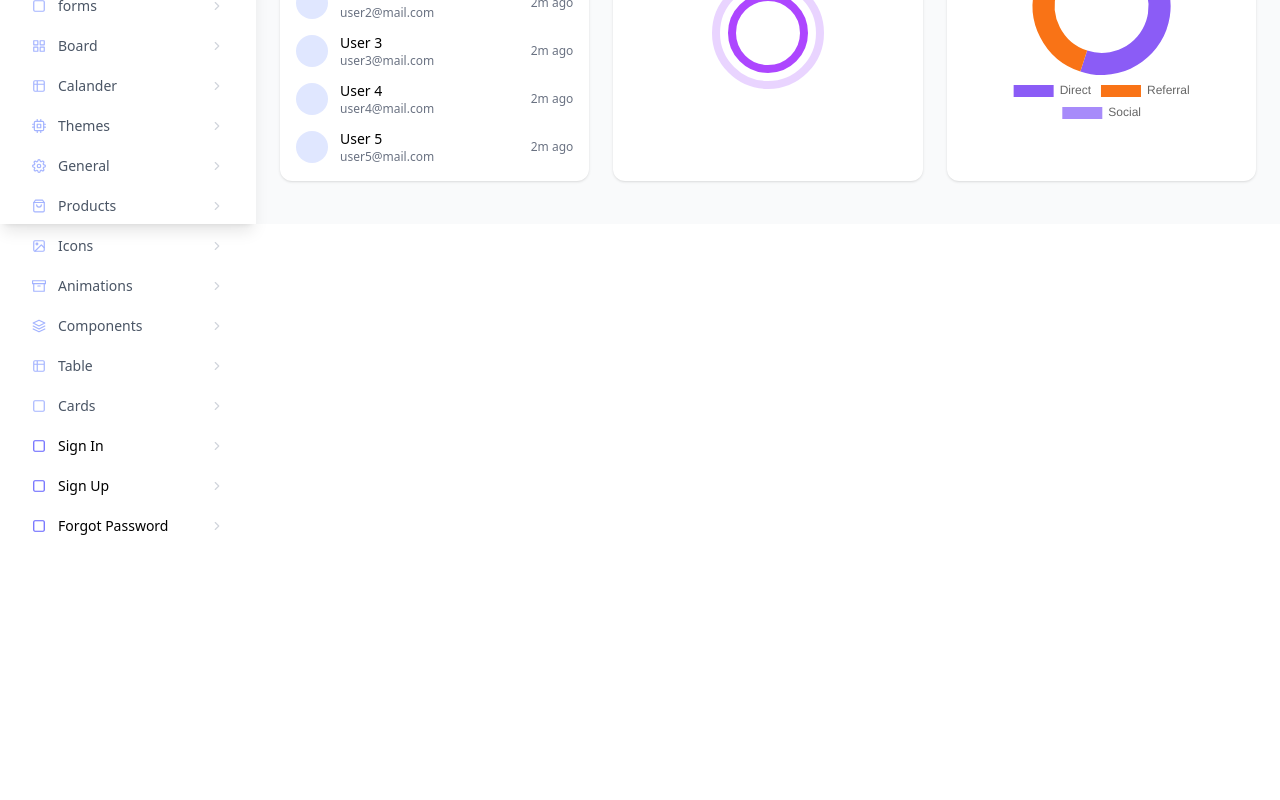
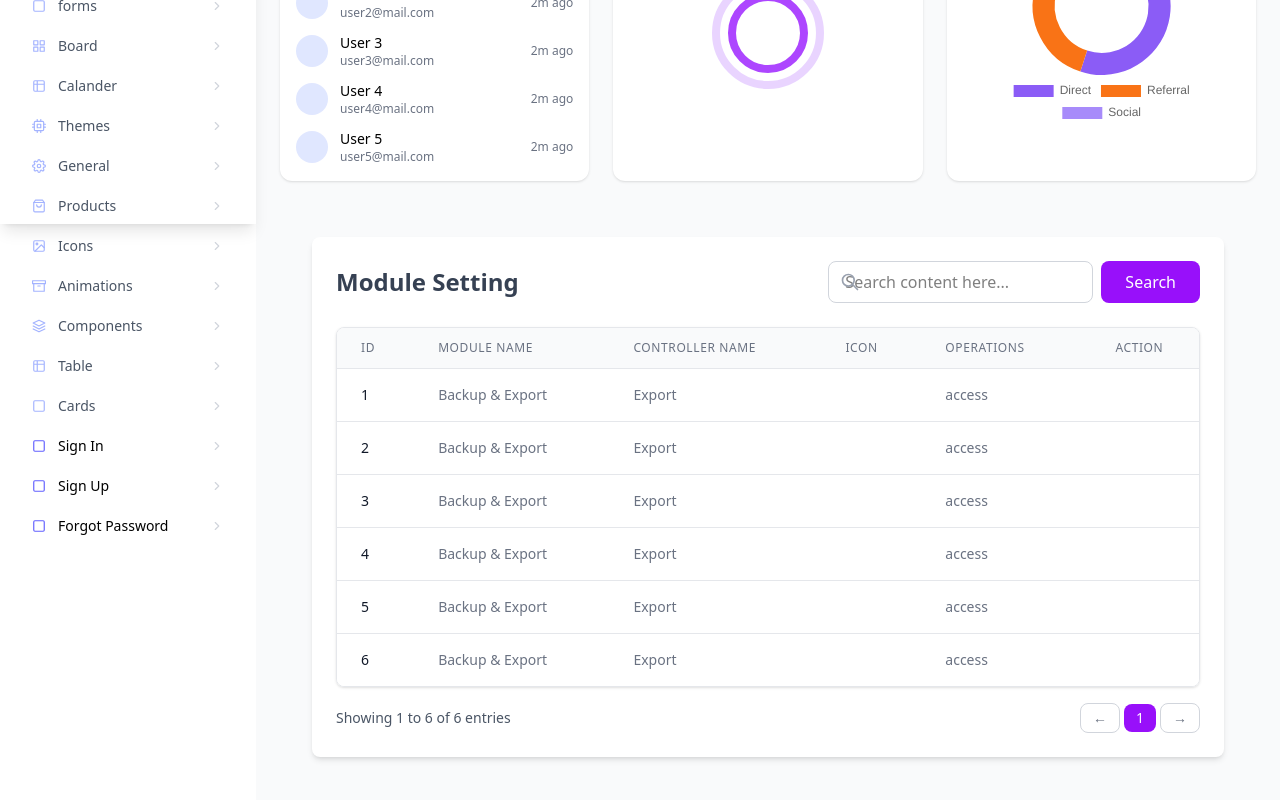
Before and after one commit to Muhammad-Munsif/users-dashboard, a React (Vite) app: page / in a window 1280 px wide. Shown: the part 576-1376 px from the top of the page. Before the commit the page ends 800 px from the top, so only its background shows below. Built offline with nearby package versions, Linux system fonts and the light colour scheme.

Commit message:
to small changes in navbar component to make it looking nice

```diff
--- a/src/Components/ModuleSetting.jsx
+++ b/src/Components/ModuleSetting.jsx
@@ -1,5 +1,7 @@
 import React, { useState } from 'react';
-import './ModuleSetting.css'; // Assuming you have a CSS file for styling
+
+// NOTE: This component assumes you have Tailwind CSS configured in your project.
+// The icons (fa-database, etc.) rely on Font Awesome being linked in your index.html or imported.
 
 const initialData = [
   { id: 1, moduleName: 'Backup & Export', controllerName: 'Export', icon: 'fa-database', operations: 'access' },
@@ -27,7 +29,7 @@ const ModuleSetting = () => {
 
   // Handle edit and delete functionality
   const handleEdit = (id) => {
-    // Implement edit logic here, e.g., open a modal or navigate to an edit page
+    // Placeholder for actual edit logic (e.g., opening a modal)
     console.log(`Editing item with ID: ${id}`);
     alert(`Editing item with ID: ${id}`);
   };
@@ -40,70 +42,102 @@ const ModuleSetting = () => {
     }
   };
 
+  // Tailwind CSS classes are applied directly to the elements below
   return (
-    <div className="module-setting-container">
-      <div className="header">
-        <h2>Module Setting</h2>
-        <div className="search-container">
+    <div className="p-4 sm:p-6 lg:p-8 bg-gray-50 min-h-screen">
+      <div className="bg-white p-6 rounded-lg shadow-md">
+
+        {/* Header and Search Bar */}
+        <div className="flex flex-col md:flex-row justify-between items-start md:items-center mb-6 space-y-4 md:space-y-0">
+          <h2 className="text-2xl font-semibold text-gray-700">Module Setting</h2>
+
+          <div className="flex w-full md:w-auto space-x-2">
+            <div className="relative w-full">
               <input
                 type="text"
                 placeholder="Search content here..."
                 value={searchTerm}
                 onChange={handleSearch}
+                className="w-full px-4 py-2 border border-gray-300 rounded-lg focus:outline-none focus:ring-2 focus:ring-purple-500 transition duration-150"
               />
-          <button className="search-button">Search</button>
+              <svg className="absolute top-1/2 left-3 transform -translate-y-1/2 h-5 w-5 text-gray-400" fill="none" viewBox="0 0 24 24" stroke="currentColor">
+                {/* Search Icon (SVG alternative to fa-search) */}
+                <path strokeLinecap="round" strokeLinejoin="round" strokeWidth="2" d="M21 21l-6-6m2-5a7 7 0 11-14 0 7 7 0 0114 0z" />
+              </svg>
+            </div>
+            <button className="px-6 py-2 text-white bg-purple-600 rounded-lg hover:bg-purple-700 transition duration-150 shrink-0">
+              Search
+            </button>
           </div>
         </div>
 
-      <div className="table-container">
-        <table>
-          <thead>
+        {/* Table Container (Responsive Scroll) */}
+        <div className="overflow-x-auto shadow-sm border border-gray-200 rounded-lg">
+          <table className="min-w-full divide-y divide-gray-200">
+            <thead className="bg-gray-50">
               <tr>
-              <th>Id</th>
-              <th>Module Name</th>
-              <th>Controller Name</th>
-              <th>Icon</th>
-              <th>Operations</th>
-              <th>Action</th>
+                <th className="px-6 py-3 text-left text-xs font-medium text-gray-500 uppercase tracking-wider">Id</th>
+                <th className="px-6 py-3 text-left text-xs font-medium text-gray-500 uppercase tracking-wider">Module Name</th>
+                <th className="px-6 py-3 text-left text-xs font-medium text-gray-500 uppercase tracking-wider">Controller Name</th>
+                <th className="px-6 py-3 text-left text-xs font-medium text-gray-500 uppercase tracking-wider">Icon</th>
+                <th className="px-6 py-3 text-left text-xs font-medium text-gray-500 uppercase tracking-wider">Operations</th>
+                <th className="px-6 py-3 text-center text-xs font-medium text-gray-500 uppercase tracking-wider">Action</th>
               </tr>
             </thead>
-          <tbody>
+            <tbody className="bg-white divide-y divide-gray-200">
               {filteredData.length > 0 ? (
                 filteredData.map(item => (
-                <tr key={item.id}>
-                  <td>{item.id}</td>
-                  <td>{item.moduleName}</td>
-                  <td>{item.controllerName}</td>
-                  <td><i className={`fa ${item.icon}`}></i></td>
-                  <td>{item.operations}</td>
-                  <td className="actions">
-                    <button className="edit-button" onClick={() => handleEdit(item.id)}>
-                      <i className="fa fa-pencil-square-o"></i>
+                  <tr key={item.id} className="hover:bg-gray-50 transition duration-150">
+                    <td className="px-6 py-4 whitespace-nowrap text-sm font-medium text-gray-900">{item.id}</td>
+                    <td className="px-6 py-4 whitespace-nowrap text-sm text-gray-500">{item.moduleName}</td>
+                    <td className="px-6 py-4 whitespace-nowrap text-sm text-gray-500">{item.controllerName}</td>
+                    <td className="px-6 py-4 whitespace-nowrap text-sm text-gray-500">
+                      <i className={`fa ${item.icon} text-lg`}></i>
+                    </td>
+                    <td className="px-6 py-4 whitespace-nowrap text-sm text-gray-500">{item.operations}</td>
+                    <td className="px-6 py-4 whitespace-nowrap text-center text-sm font-medium">
+                      <div className="flex justify-center space-x-2">
+                        {/* Edit Button */}
+                        <button
+                          className="text-purple-600 hover:text-purple-900 p-1.5 rounded-full hover:bg-purple-100 transition duration-150"
+                          onClick={() => handleEdit(item.id)}
+                          aria-label={`Edit module ${item.id}`}
+                        >
+                          <i className="fa fa-pencil-square-o text-lg"></i>
                         </button>
-                    <button className="delete-button" onClick={() => handleDelete(item.id)}>
-                      <i className="fa fa-trash"></i>
+                        {/* Delete Button */}
+                        <button
+                          className="text-purple-600 hover:text-purple-900 p-1.5 rounded-full hover:bg-purple-100 transition duration-150"
+                          onClick={() => handleDelete(item.id)}
+                          aria-label={`Delete module ${item.id}`}
+                        >
+                          <i className="fa fa-trash text-lg"></i>
                         </button>
+                      </div>
                     </td>
                   </tr>
                 ))
               ) : (
                 <tr>
-                <td colSpan="6">No entries found.</td>
+                  <td colSpan="6" className="px-6 py-4 text-center text-sm text-gray-500">No entries found.</td>
                 </tr>
               )}
             </tbody>
           </table>
         </div>
 
-      <div className="footer">
-        <span className="entries-info">
-          Showing 1 to {filteredData.length} of {filteredData.length} entries
+        {/* Footer and Pagination */}
+        <div className="flex flex-col sm:flex-row justify-between items-center mt-4 text-sm">
+          <span className="text-gray-600 mb-2 sm:mb-0">
+            Showing 1 to {filteredData.length} of {initialData.length} entries
           </span>
-        <div className="pagination">
-          <button>&larr;</button>
-          <span className="page-number">1</span>
-          <button>&rarr;</button>
+          <div className="flex items-center space-x-1">
+            <button className="px-3 py-1 border border-gray-300 rounded-lg text-gray-500 hover:bg-gray-100 transition duration-150">&larr;</button>
+            <span className="px-3 py-1 bg-purple-600 text-white rounded-lg">1</span>
+            <button className="px-3 py-1 border border-gray-300 rounded-lg text-gray-500 hover:bg-gray-100 transition duration-150">&rarr;</button>
           </div>
+        </div>
+
       </div>
     </div>
   );
--- a/src/pages/Home.jsx
+++ b/src/pages/Home.jsx
@@ -10,6 +10,7 @@ import {
   Tooltip,
   Legend,
 } from 'chart.js'
+import ModuleSetting from '../Components/ModuleSetting'
 
 ChartJS.register(CategoryScale, LinearScale, PointElement, LineElement, ArcElement, Tooltip, Legend)
 
@@ -121,6 +122,7 @@ const Home = () => {
           </div>
         </div>
       </div>
+      <ModuleSetting/>
     </div>
   )
 }
```
Lines whose indentation alone changed are shown as unchanged.
